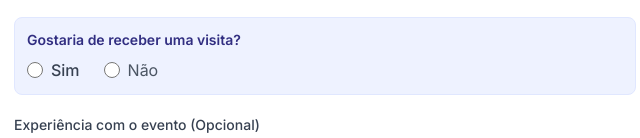
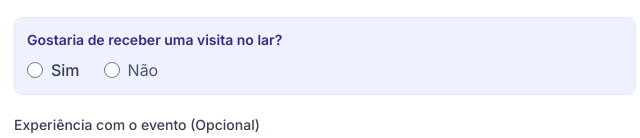
Before and after one commit to modeviar-eng/Visitantes-Trombetas-e-Festas, a plain HTML site: page index.html in a window 1280 px wide. Shown: the part 779-917 px from the top of the page, 315-955 px from the left. Drawn offline with nearby package versions, Linux system fonts and the light colour scheme; no server answers.

Commit message:
Update index.html

```diff
--- a/index.html
+++ b/index.html
@@ -129,7 +129,7 @@
             </div>
 
             <div class="bg-indigo-50 p-3 rounded-lg border border-indigo-100">
-                <label class="block text-sm font-semibold text-indigo-900 mb-1">Gostaria de receber uma visita?</label>
+                <label class="block text-sm font-semibold text-indigo-900 mb-1">Gostaria de receber uma visita no lar?</label>
                 <div class="flex space-x-6 mt-2">
                     <label class="inline-flex items-center cursor-pointer">
                         <input type="radio" name="receber_visita_visitante" value="Sim" class="form-radio text-indigo-600 w-4 h-4">
```
